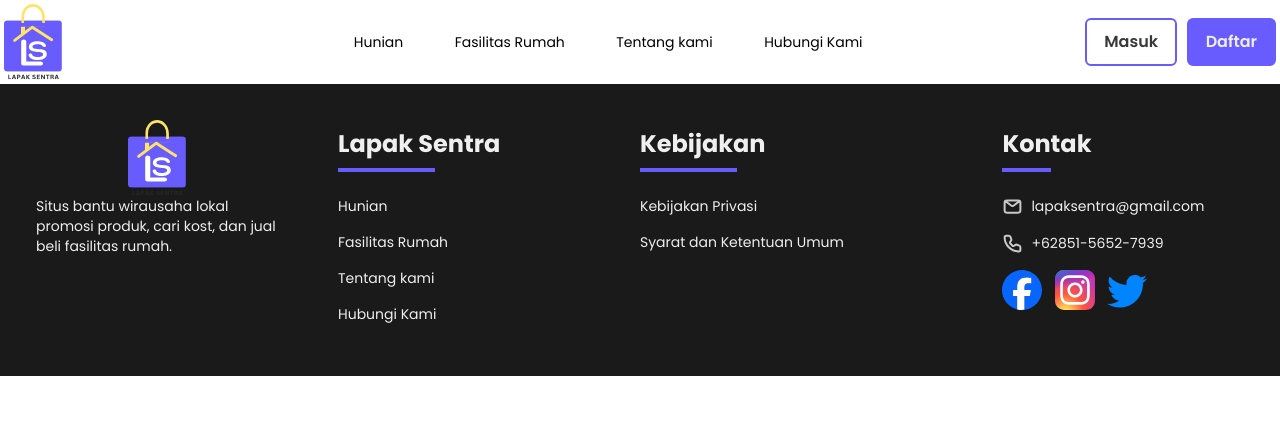
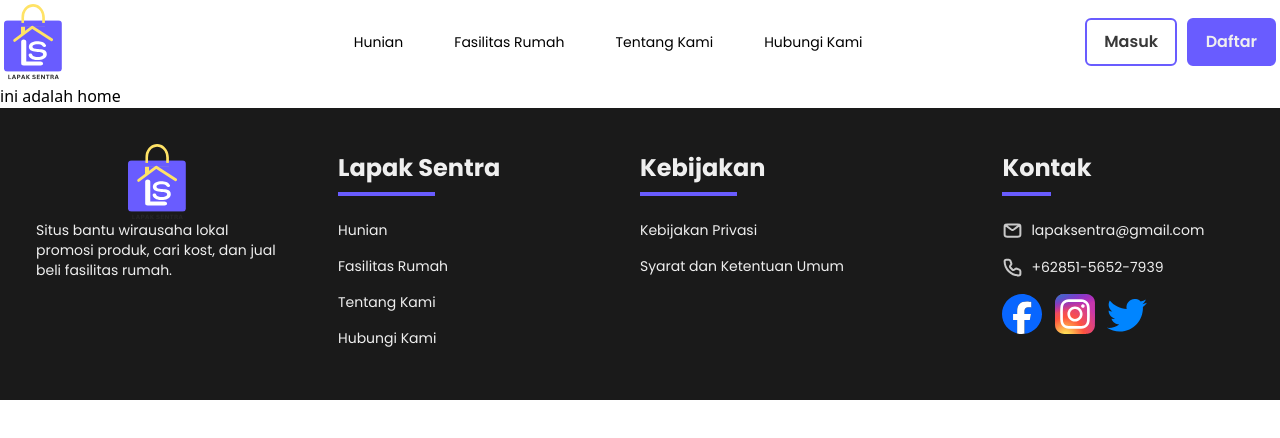
Before and after one commit to AldiMusneldi/Lapak-Sentra, a React (Vite) app in the folder frontend/: page / in a window 1280 px wide. Shown: the top 438 px of the page. Built offline with nearby package versions, Linux system fonts and the light colour scheme; a web font is replaced by a local one.

Commit message:
update react-router

```diff
--- a/frontend/src/App.jsx
+++ b/frontend/src/App.jsx
@@ -3,6 +3,9 @@ import './App.css';
 import Home from './pages/Home/Home';
 import Layout from './layout/Layout';
 import TentangKami from './pages/Tentang-kami/TentangKami';
+import HubungiKami from './pages/Hubungi-kami/HubungiKami';
+import FasilitasRumah from './pages/Fasilitas-rumah/FasilitasRumah';
+import Hunian from './pages/Hunian/Hunian';
 
 function App() {
   return (
@@ -10,10 +13,10 @@ function App() {
       <Layout>
         <Routes>
           <Route path="/" element={<Home />} />
-          <Route path="/hunian" element={<Home />} />
-          <Route path="/fasilitas-rumah" element={<Home />} />
+          <Route path="/hunian" element={<Hunian />} />
+          <Route path="/fasilitas-rumah" element={<FasilitasRumah />} />
           <Route path="/tentang-kami" element={<TentangKami />} />
-          <Route path="/hubungi-kami" element={<Home />} />
+          <Route path="/hubungi-kami" element={<HubungiKami />} />
         </Routes>
       </Layout>
     </>
--- a/frontend/src/components/Container/Container.jsx
+++ /dev/null
@@ -1,7 +0,0 @@
-import React from 'react';
-
-const Container = () => {
-  return <div></div>;
-};
-
-export default Container;
--- a/frontend/src/components/Foot-kontak/FootKontak.jsx
+++ b/frontend/src/components/Foot-kontak/FootKontak.jsx
@@ -27,12 +27,14 @@ const FootKontak = () => {
                 </a>
               </li>
               <li className="mb-[1rem]">
+                <a href="">
                   <div className="flex ">
                     <span>
                       <img src={iconPone} alt="" />
                     </span>
                     <span className="mx-2">+62851-5652-7939</span>
                   </div>
+                </a>
               </li>
             </ul>
             <div className="foot-sosmed flex  w-[60%] justify-between">
--- a/frontend/src/components/Foot-menu/FootMenu.jsx
+++ b/frontend/src/components/Foot-menu/FootMenu.jsx
@@ -1,4 +1,6 @@
 import React from 'react';
+import { Link } from 'react-router-dom';
+import menu from '../Menu/Menu';
 
 const FootMenu = () => {
   return (
@@ -10,18 +12,15 @@ const FootMenu = () => {
         </div>
         <div className="nav-link">
           <ul className="text-sm ">
-            <li className="mb-[1rem]">
-              <a href="">Hunian</a>
-            </li>
-            <li className="mb-[1rem]">
-              <a href="">Fasilitas Rumah</a>
-            </li>
-            <li className="mb-[1rem]">
-              <a href="">Tentang kami</a>
-            </li>
-            <li className="mb-[1rem]">
-              <a href="">Hubungi Kami</a>
-            </li>
+            {menu.map((m) => {
+              return (
+                <>
+                  <li key={m.id} className="mb-[1rem]">
+                    <Link to={m.path}>{m.text}</Link>
+                  </li>
+                </>
+              );
+            })}
           </ul>
         </div>
       </div>
--- a/frontend/src/components/Menu/Menu.jsx
+++ b/frontend/src/components/Menu/Menu.jsx
@@ -1,7 +1,23 @@
-import React from 'react';
-
-const Menu = () => {
-  return <div></div>;
-};
-
-export default Menu;
+const menu = [
+  {
+    id: 1,
+    path: 'hunian',
+    text: 'Hunian',
+  },
+  {
+    id: 2,
+    path: 'fasilitas-rumah',
+    text: 'Fasilitas Rumah',
+  },
+  {
+    id: 3,
+    path: 'tentang-kami',
+    text: 'Tentang Kami',
+  },
+  {
+    id: 4,
+    path: 'hubungi-kami',
+    text: 'Hubungi Kami',
+  },
+];
+export default menu;
--- a/frontend/src/components/Navbar/Navbar.jsx
+++ b/frontend/src/components/Navbar/Navbar.jsx
@@ -1,5 +1,7 @@
 import React from 'react';
 import ReactLogo from '../../assets/logo.svg';
+import { Link } from 'react-router-dom';
+import menu from '../Menu/Menu';
 
 const Navbar = () => {
   return (
@@ -7,24 +9,21 @@ const Navbar = () => {
       <header>
         <nav className="container mx-auto flex justify-between p-1 items-center font-Poppins">
           <div className="nav-title scale-100  w-[10%]">
-            <a href="/">
+            <Link to="/">
               <img src={ReactLogo} alt="React Logo" />
-            </a>
+            </Link>
           </div>
           <div className="nav-link w-[40%] text-sm">
             <ul className="flex justify-between ">
-              <li>
-                <a href="">Hunian</a>
-              </li>
-              <li>
-                <a href="">Fasilitas Rumah</a>
-              </li>
-              <li>
-                <a href="">Tentang kami</a>
-              </li>
-              <li>
-                <a href="">Hubungi Kami</a>
-              </li>
+              {menu.map((m) => {
+                return (
+                  <>
+                    <li key={m.id}>
+                      <Link to={m.path}>{m.text}</Link>
+                    </li>
+                  </>
+                );
+              })}
             </ul>
           </div>
           <div className="nav-profile w-[15%] flex justify-between items-center">
--- a/frontend/src/layout/Layout.jsx
+++ b/frontend/src/layout/Layout.jsx
@@ -1,15 +1,12 @@
 import React from 'react';
 import Navbar from '../components/Navbar/Navbar';
 import Footer from '../components/Footer/Footer';
-import Home from '../pages/Home/Home';
 
-const Layout = () => {
+const Layout = (props) => {
   return (
     <>
       <Navbar />
-      <main>
-        <Home />
-      </main>
+      <main className="container mx-auto">{props.children}</main>
       <Footer />
     </>
   );
--- /dev/null
+++ b/frontend/src/pages/Fasilitas-rumah/FasilitasRumah.jsx
@@ -0,0 +1,10 @@
+import React from 'react';
+
+function FasilitasRumah() {
+  return (
+    <div>
+      <h1>ini fasiltas Rumah</h1>
+    </div>
+  );
+}
+export default FasilitasRumah;
--- a/frontend/src/pages/Home/Home.jsx
+++ b/frontend/src/pages/Home/Home.jsx
@@ -1,7 +1,11 @@
 import React from 'react';
 
 function Home() {
-  return <></>;
+  return (
+    <>
+      <h1>ini adalah home</h1>
+    </>
+  );
 }
 
 export default Home;
--- /dev/null
+++ b/frontend/src/pages/Hubungi-kami/HubungiKami.jsx
@@ -0,0 +1,11 @@
+import React from 'react';
+
+function HubungiKami() {
+  return (
+    <div>
+      <h1>ini hubungikami</h1>
+    </div>
+  );
+}
+
+export default HubungiKami;
--- /dev/null
+++ b/frontend/src/pages/Hunian/Hunian.jsx
@@ -0,0 +1,7 @@
+import React from 'react';
+
+function Hunian() {
+  return <div>Hunian</div>;
+}
+
+export default Hunian;
--- a/frontend/src/pages/Tentang-kami/TentangKami.jsx
+++ b/frontend/src/pages/Tentang-kami/TentangKami.jsx
@@ -1,9 +1,11 @@
 import React from 'react';
 
-export default function TentangKami() {
+function TentangKami() {
   return (
     <div>
       <h1>tentang kami</h1>
     </div>
   );
 }
+
+export default TentangKami;
```
Lines whose indentation alone changed are shown as unchanged.
